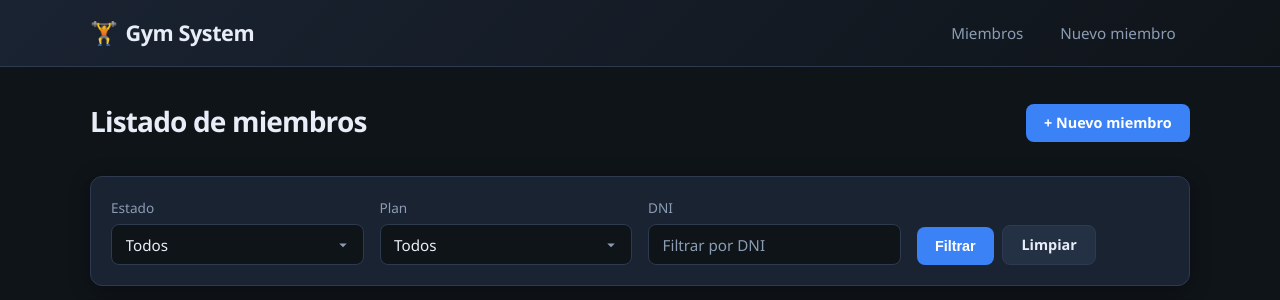
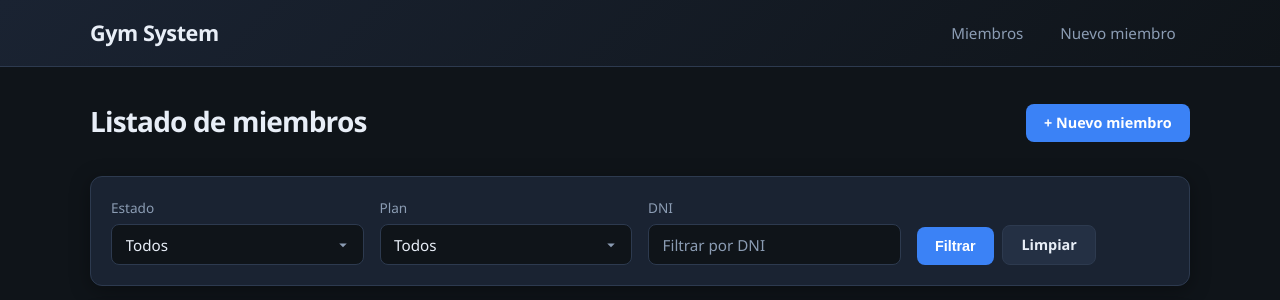
Before and after one commit to Planda1/proto-ins, a FastAPI app: page / in a window 1280 px wide. Shown: the top 300 px of the page. Run offline with FastAPI, Linux system fonts and the light colour scheme.

Commit message:
Delited emoji

```diff
--- a/static/style.css
+++ b/static/style.css
@@ -76,11 +76,6 @@ a:hover {
   display: flex;
   align-items: center;
   gap: 0.5rem;
-}
-
-.navbar-brand::before {
-  content: "🏋️";
-  font-size: 1.4rem;
 }
 
 .navbar-brand:hover {
```
